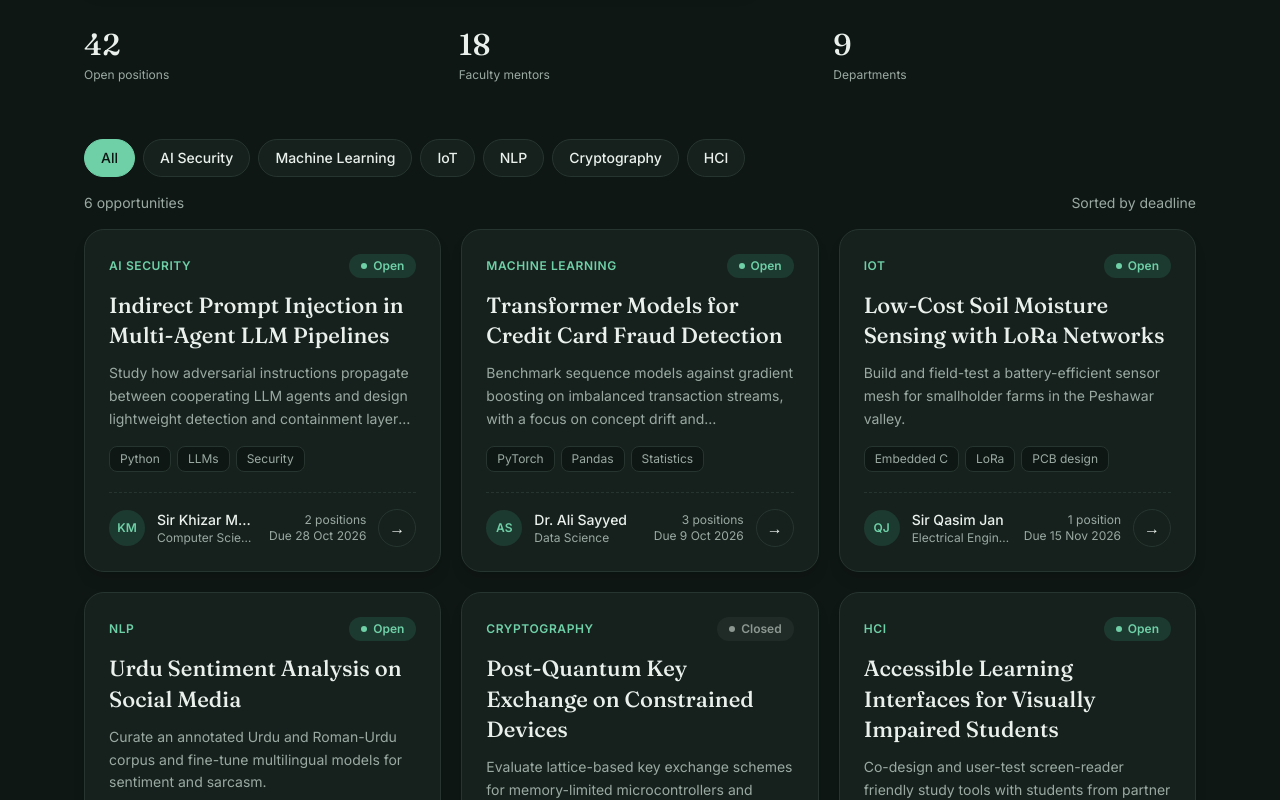
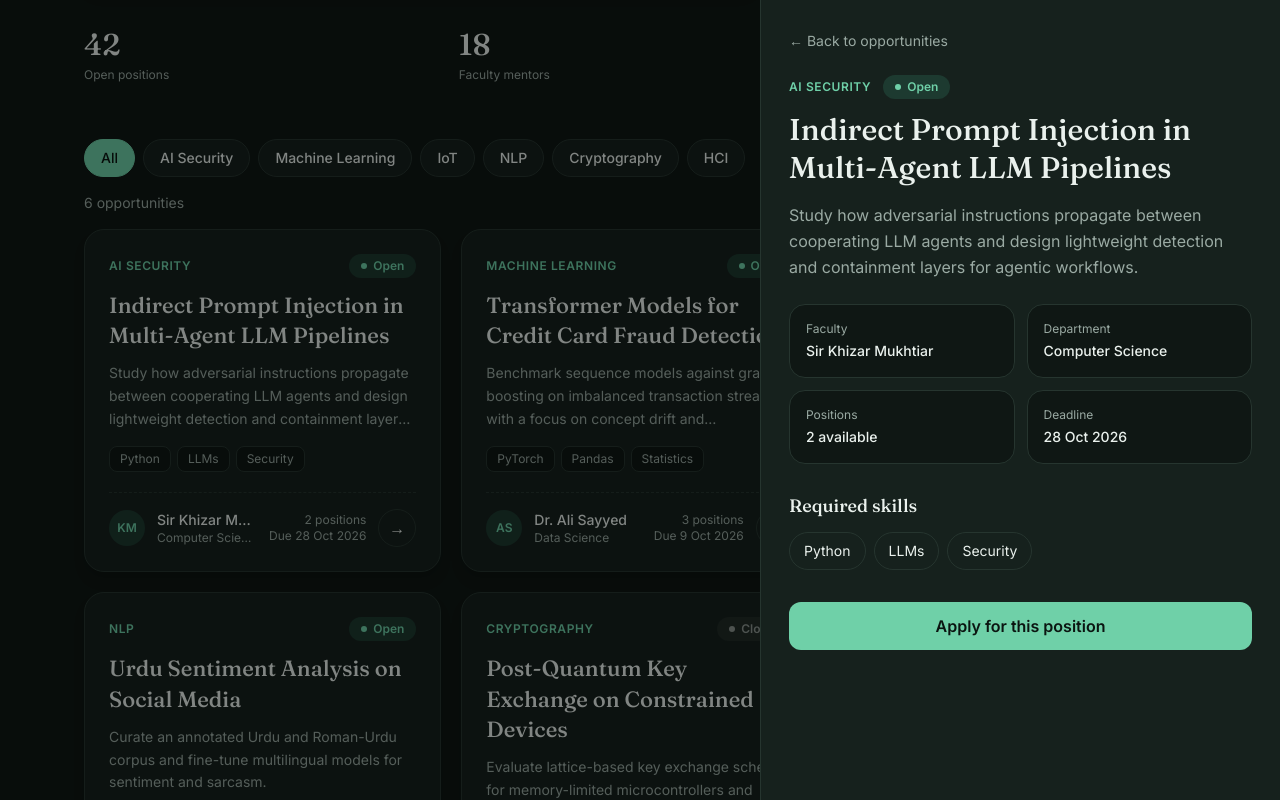
Before and after one commit to raheel-436/university-research-opportunity-portal, a React (Vite) app in the folder frontend/: page / in a window 1280 px wide. Both pictures are taken after a click on the element 262 px from the left and 864 px from the top of the page. Shown: the part 464-1264 px from the top of the page. Built offline with nearby package versions, Linux system fonts and the light colour scheme.

Commit message:
feat: add OpportunityDrawer component for displaying opportunity details and create api service file

```diff
--- /dev/null
+++ b/frontend/src/components/OpportunityDrawer.jsx
@@ -0,0 +1,151 @@
+import { AnimatePresence, motion } from "motion/react";
+
+
+const OpportunityDrawer = ({opportunity,onClose}) => {
+   return (
+    <AnimatePresence>
+      {opportunity && (
+        <>
+          {/* Background overlay */}
+          <motion.div
+            initial={{ opacity: 0 }}
+            animate={{ opacity: 1 }}
+            exit={{ opacity: 0 }}
+            onClick={onClose}
+            className="fixed inset-0 z-40 bg-black/45"
+          />
+
+          {/* Drawer */}
+          <motion.aside
+            initial={{ x: "100%" }}
+            animate={{ x: 0 }}
+            exit={{ x: "100%" }}
+            transition={{
+              duration: 0.4,
+              ease: [0.2, 0.7, 0.2, 1],
+            }}
+            className="fixed right-0 top-0 z-50 h-full w-full overflow-y-auto border-l border-[#26352f] bg-[#16211d] p-7 text-[#eaf1ed] sm:max-w-[520px]"
+          >
+            {/* Close */}
+            <button
+              onClick={onClose}
+              className="mb-6 text-sm text-[#9aaaa3] transition hover:text-[#eaf1ed]"
+            >
+              ← Back to opportunities
+            </button>
+
+            {/* Category + Status */}
+            <div className="flex items-center gap-3">
+              <span className="text-xs font-semibold uppercase tracking-wider text-[#6fd0a8]">
+                {opportunity.research_area}
+              </span>
+
+              <span
+                className={`inline-flex items-center gap-1.5 rounded-full px-3 py-1 text-xs font-semibold ${
+                  opportunity.status === "Closed"
+                    ? "bg-[#202b27] text-[#8d9792]"
+                    : "bg-[#1d3a30] text-[#6fd0a8]"
+                }`}
+              >
+                <span className="h-1.5 w-1.5 rounded-full bg-current" />
+
+                {opportunity.status}
+              </span>
+            </div>
+
+            {/* Title */}
+            <h2 className="mt-3 font-serif text-3xl leading-tight">
+              {opportunity.research_title}
+            </h2>
+
+            {/* Description */}
+            <p className="mt-4 leading-relaxed text-[#9aaaa3]">
+              {opportunity.research_description}
+            </p>
+
+            {/* Information */}
+            <div className="mt-6 grid grid-cols-2 gap-3">
+              <InfoBox
+                label="Faculty"
+                value={opportunity.faculty_name}
+              />
+
+              <InfoBox
+                label="Department"
+                value={opportunity.department}
+              />
+
+              <InfoBox
+                label="Positions"
+                value={`${opportunity.available_positions} available`}
+              />
+
+              <InfoBox
+                label="Deadline"
+                value={formatDate(
+                  opportunity.application_deadline
+                )}
+              />
+            </div>
+
+            {/* Skills */}
+            <h4 className="mt-7 font-serif text-lg">
+              Required skills
+            </h4>
+
+            <div className="mt-3 flex flex-wrap gap-2">
+              {opportunity.required_skills
+                .split(",")
+                .map((skill) => (
+                  <span
+                    key={skill}
+                    className="rounded-full border border-[#26352f] bg-[#16211d] px-3.5 py-2 text-sm text-[#eaf1ed]"
+                  >
+                    {skill.trim()}
+                  </span>
+                ))}
+            </div>
+
+            {/* Action */}
+            <button
+              disabled={opportunity.status === "Closed"}
+              className={`mt-8 w-full rounded-xl px-5 py-3 font-semibold transition ${
+                opportunity.status === "Closed"
+                  ? "cursor-not-allowed bg-[#26352f] text-[#8d9792]"
+                  : "bg-[#6fd0a8] text-[#0b1511] hover:brightness-110"
+              }`}
+            >
+              {opportunity.status === "Closed"
+                ? "Applications closed"
+                : "Apply for this position"}
+            </button>
+          </motion.aside>
+        </>
+      )}
+    </AnimatePresence>
+  )
+}
+
+function InfoBox({ label, value }) {
+  return (
+    <div className="rounded-2xl border border-[#26352f] bg-[#0f1714] p-4">
+      <div className="text-xs text-[#9aaaa3]">
+        {label}
+      </div>
+
+      <div className="mt-1 text-sm font-medium">
+        {value}
+      </div>
+    </div>
+  )
+}
+
+function formatDate(date) {
+  return new Date(date).toLocaleDateString("en-GB", {
+    day: "numeric",
+    month: "short",
+    year: "numeric",
+  })
+}
+
+export default OpportunityDrawer
--- a/frontend/src/pages/Home.jsx
+++ b/frontend/src/pages/Home.jsx
@@ -5,6 +5,7 @@ import Hero from "../components/Hero"
 import Stats from "../components/Stats"
 import CategoryFilters from "../components/CategoryFilters"
 import OpportunityGrid from "../components/OpportunityGrid"
+import OpportunityDrawer from "../components/OpportunityDrawer"
 
 const sampleOpportunities = [
     {
@@ -100,6 +101,7 @@ const sampleOpportunities = [
 
 const Home = () => {
     const [selectedCategory, setSelectedCategory] = useState("All")
+    const [selectedOpportunity, setSelectedOpportunity] = useState(null)
     const categories = [
     "All",
     ...new Set(
@@ -147,14 +149,15 @@ const Home = () => {
 
         {/* Cards */}
         <OpportunityGrid
-          opportunities={filteredOpportunities}
-          onOpportunityClick={(opportunity) =>
-            console.log("Selected:", opportunity)
-          }
+           opportunities={filteredOpportunities}
+           onOpportunityClick={setSelectedOpportunity}
         />
 
         </main>
-
+         <OpportunityDrawer
+          opportunity={selectedOpportunity}
+          onClose={() => setSelectedOpportunity(null)}
+         />
     </div>
   )
 }
```
Also changed, not shown: frontend/src/services/api.js (added).
